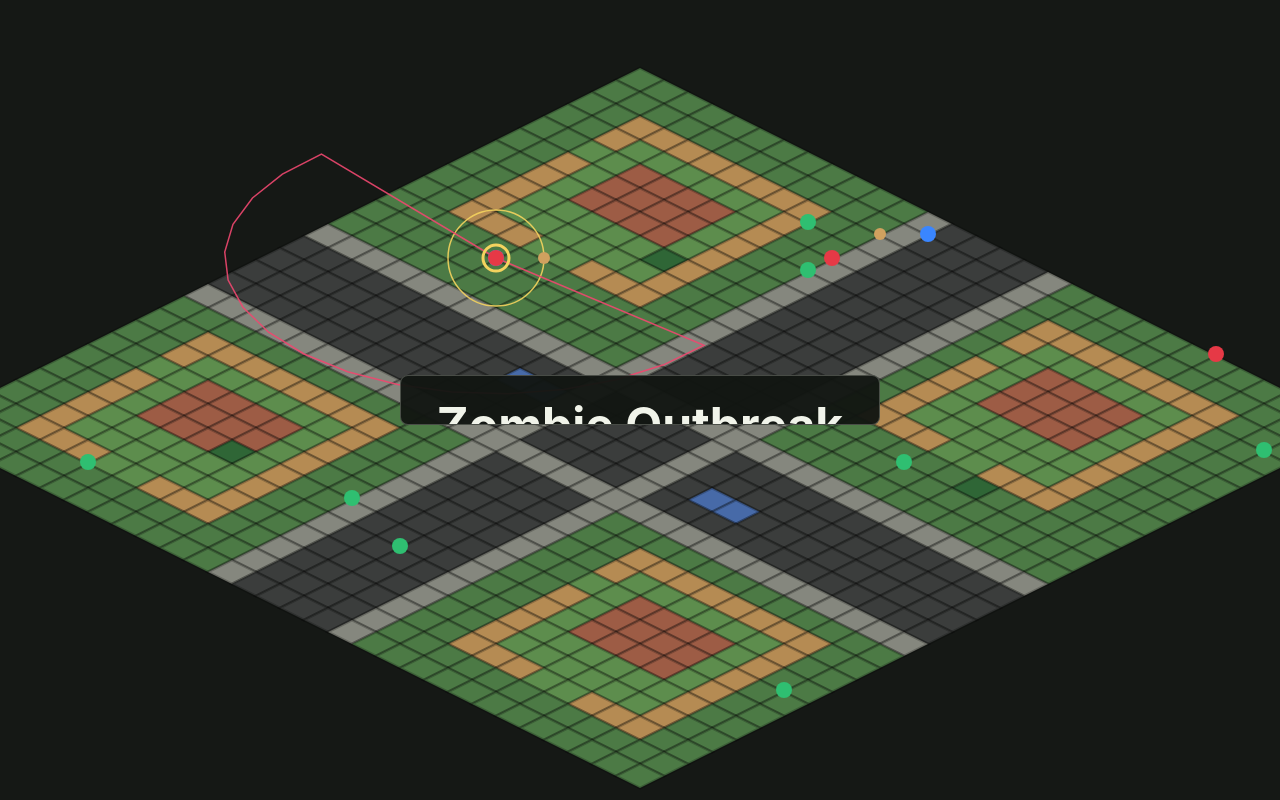
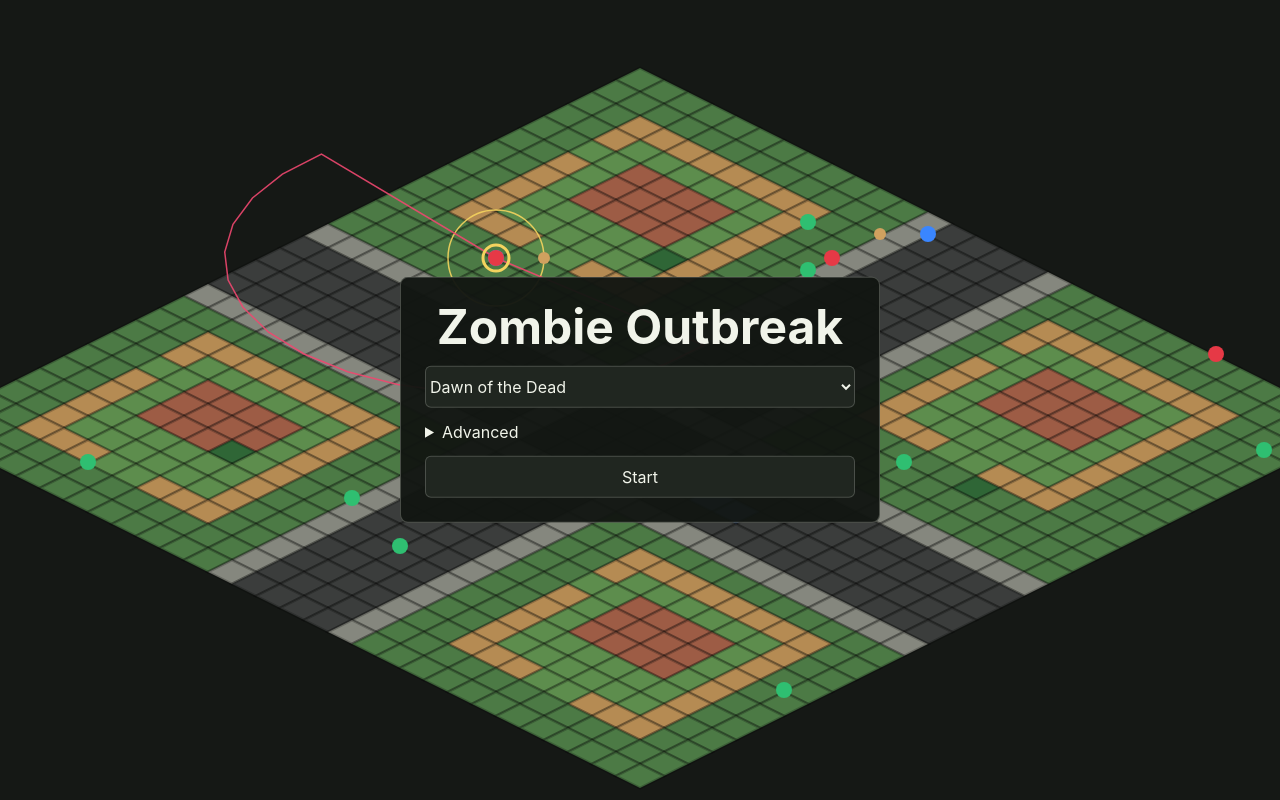
Before and after one commit to clarkdever/zombie-outbreak, a website built with Vite: page index.html in a window 1280 px wide. Built offline with nearby package versions, Linux system fonts and the light colour scheme; animation ran at ten frames a second.

Commit message:
fix: restore start modal sizing

```diff
--- a/src/styles.css
+++ b/src/styles.css
@@ -175,7 +175,8 @@ body,
 .start-modal,
 .end-modal {
   position: fixed;
-  inset: 50%;
+  top: 50%;
+  left: 50%;
   width: min(520px, calc(100vw - 32px));
   box-sizing: border-box;
   max-height: calc(100vh - 32px);
```
